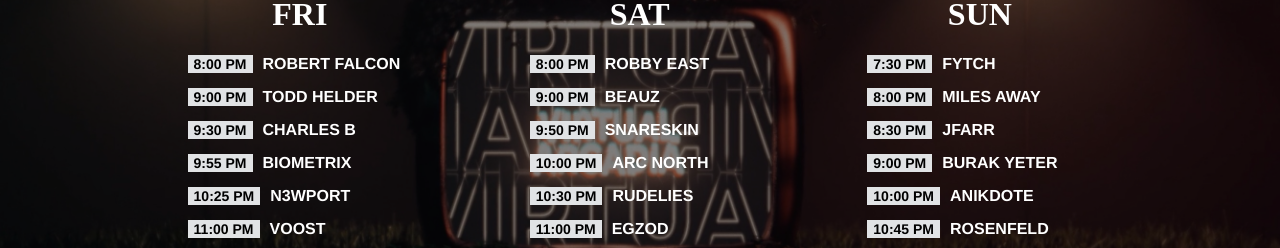
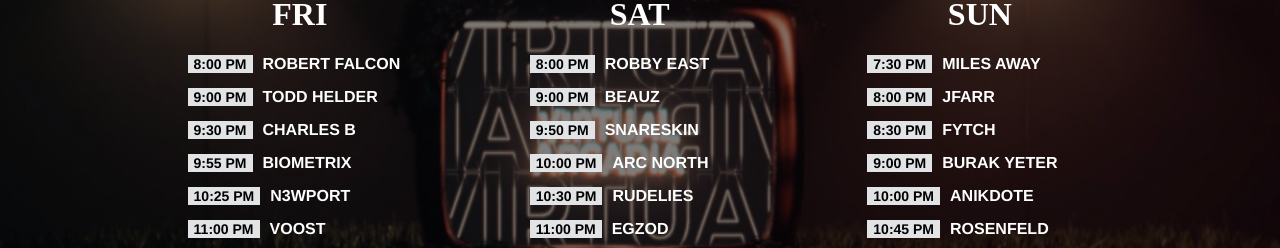
Before and after one commit to lacunarecs/virtualarcadia, a Vue app: page /set-times in a window 1280 px wide. Shown: the part 165-413 px from the top of the page. Built offline with nearby package versions, Linux system fonts and the light colour scheme.

Commit message:
Updated set times

```diff
--- a/src/views/SetTimes.vue
+++ b/src/views/SetTimes.vue
@@ -102,9 +102,9 @@ export default {
         },
         {
           setTimes: [
-            { artist: 'Fytch',          time: 'May 24 7:30 PM' },
-            { artist: 'Miles Away',     time: 'May 24 8:00 PM' },
-            { artist: 'JFARR',          time: 'May 24 8:30 PM' },
+            { artist: 'Miles Away',     time: 'May 24 7:30 PM' },
+            { artist: 'JFARR',          time: 'May 24 8:00 PM' },
+            { artist: 'Fytch',          time: 'May 24 8:30 PM' },
             { artist: 'Burak Yeter',    time: 'May 24 9:00 PM' },
             { artist: 'Anikdote',       time: 'May 24 10:00 PM' },
             { artist: 'Rosenfeld',      time: 'May 24 10:45 PM' },
```
